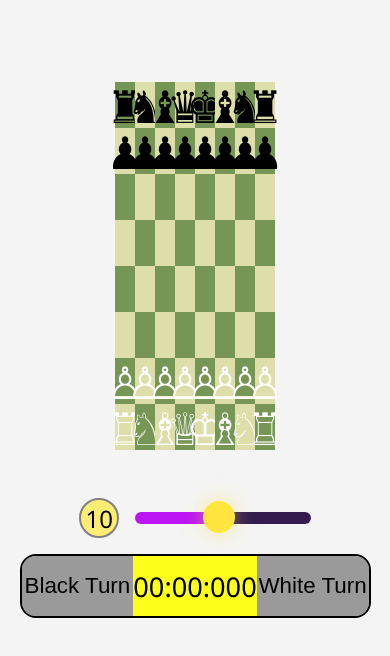
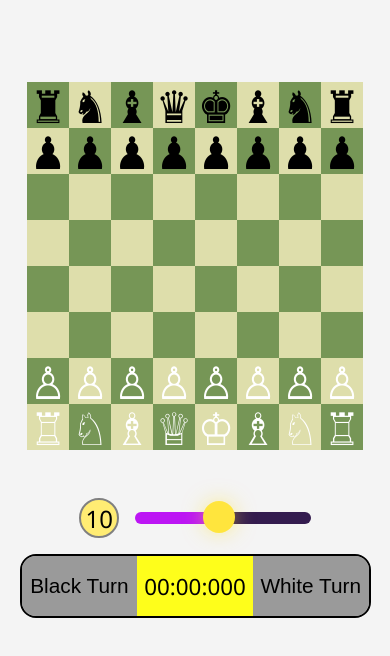
Before and after one commit to Harshul8824/Chess-, a plain HTML site: page index.html in a window 390 px wide. Shown: the part 70-726 px from the top of the page. Drawn offline with Linux system fonts and the light colour scheme.

Commit message:
adjust height and width of chess

```diff
--- a/style.css
+++ b/style.css
@@ -276,8 +276,7 @@ main{
     }
 
     .cell {
-        /* width: 42px; */
-        width: 20px;
+        width: 42px;
         height: 46px;
         display: flex;
         justify-content: center;
@@ -298,9 +297,18 @@ main{
         width: 90%;
         gap: 1rem;
      }
+     .time{
+        font-size: 1.4rem;
+     }
      .history{
         width: 60%;
         height: 30rem;
+     }
+     .wTurn{
+        font-size: 1.3rem;
+     }
+     .bTurn{
+        font-size: 1.3rem;
      }
      ul li{
         font-size: 1.2em;
```
